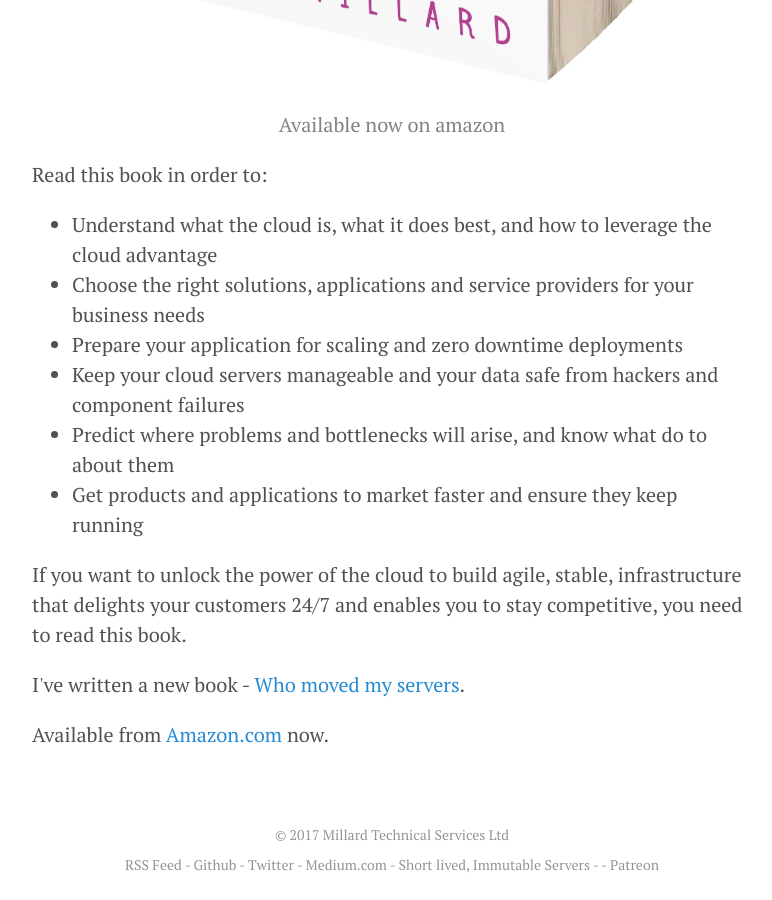
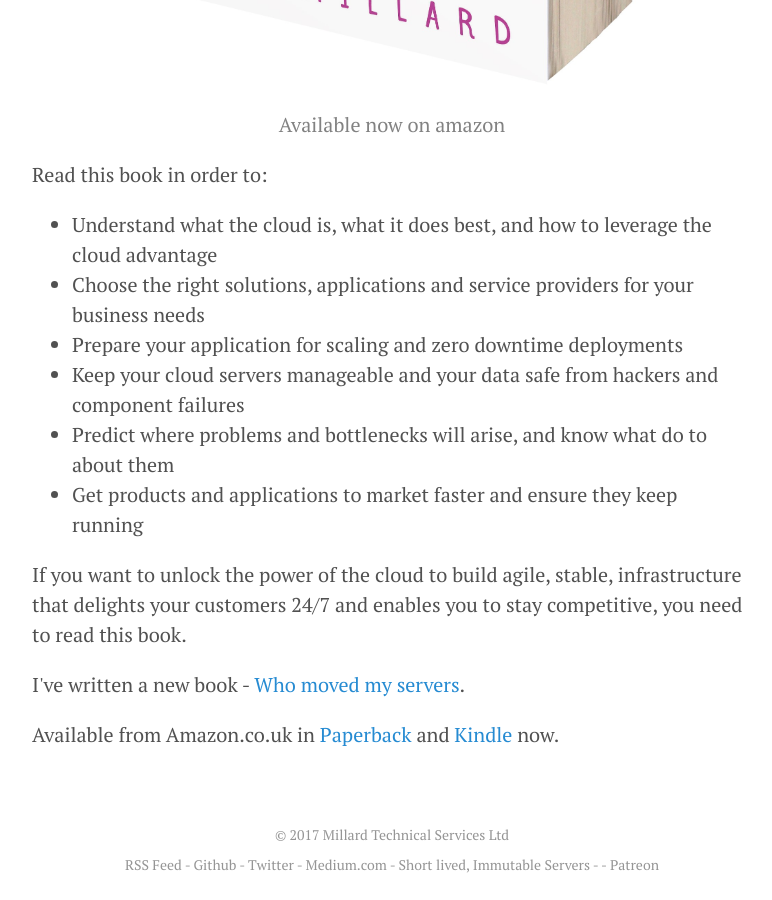
Before and after one commit to neilmillard/neilmillard.github.io, a Jekyll site: the page built from book/index.md, in a window 1280 px wide and 900 px high, scrolled down 1331 px. Shown: the whole window, without its empty margins (248-1020 px from the left). Built offline with Jekyll 4.4.1, drawn with Linux system fonts in a browser that asks for light colours; nearby versions of some CDN libraries.

Commit message:
add kindle link

```diff
--- a/_includes/book_info.html
+++ b/_includes/book_info.html
@@ -1,4 +1,4 @@
 <div>
   <p>I've written a new book - <a href="http://www.neilmillard.com/book">Who moved my servers</a>.</p>
-  <p>Available from <a href="https://amzn.to/2AUJcUp">Amazon.com</a> now.</p>
+  <p>Available from Amazon.co.uk in <a href="https://amzn.to/2HxjFXf">Paperback</a> and <a href="https://amzn.to/2RbKKig">Kindle</a> now.</p>
 </div>
```
